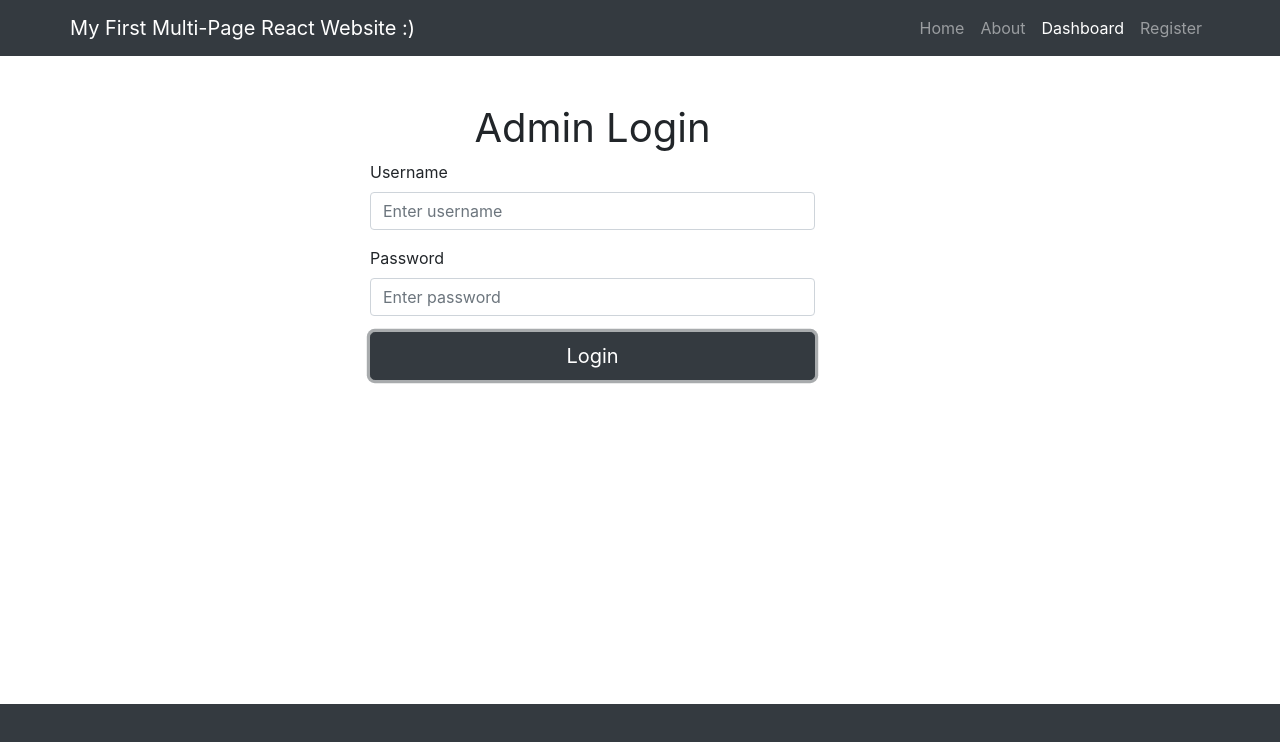
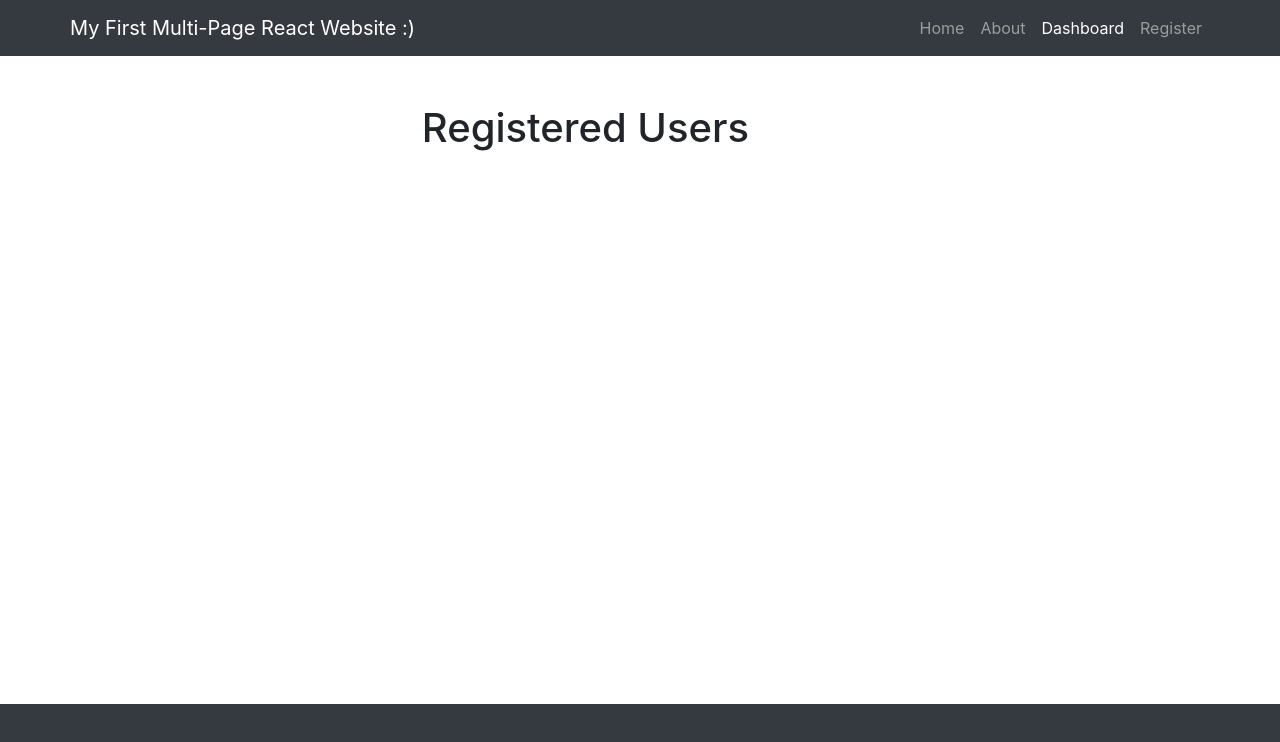
Before and after one commit to kajalsah/Basic-Login-ReactJS, a React (Create React App) app: page /Dashboard in a window 1280 px wide. Both pictures are taken after a click on the button "Login". Shown: the top 742 px of the page. Built offline with nearby package versions, Linux system fonts and the light colour scheme.

Commit message:
frontend completed

```diff
--- a/src/components/Dashboard.jsx
+++ b/src/components/Dashboard.jsx
@@ -1,6 +1,24 @@
-import React from "react";
+import React, { useState } from "react";
 
 function Dashboard() {
+  const [isLoggedIn, SetLoginState] = useState(false)
+
+if(isLoggedIn) {
+
+  return (
+
+        <div class="row align-items-center my-5">
+          <div class="col-lg-3"></div>
+            <div class="col-lg-5">
+               <center><h1>Registered Users</h1></center>
+            </div>
+
+         </div>
+
+  )
+
+}
+else {
   return (
     <div className="Dashboard">
       <div class="container">
@@ -20,13 +38,14 @@ function Dashboard() {
                     <input type="password" className="form-control" placeholder="Enter password"/>
                 </div>
 
-                <button type="submit" className="btn btn-dark btn-lg btn-block">Login</button>
+                <button type="submit" onClick={()=>SetLoginState(true)} className="btn btn-dark btn-lg btn-block">Login</button>
 
           </div>
         </div>
       </div>
     </div>
-  );
+   );
+ }
 }
 
 export default Dashboard;
```
